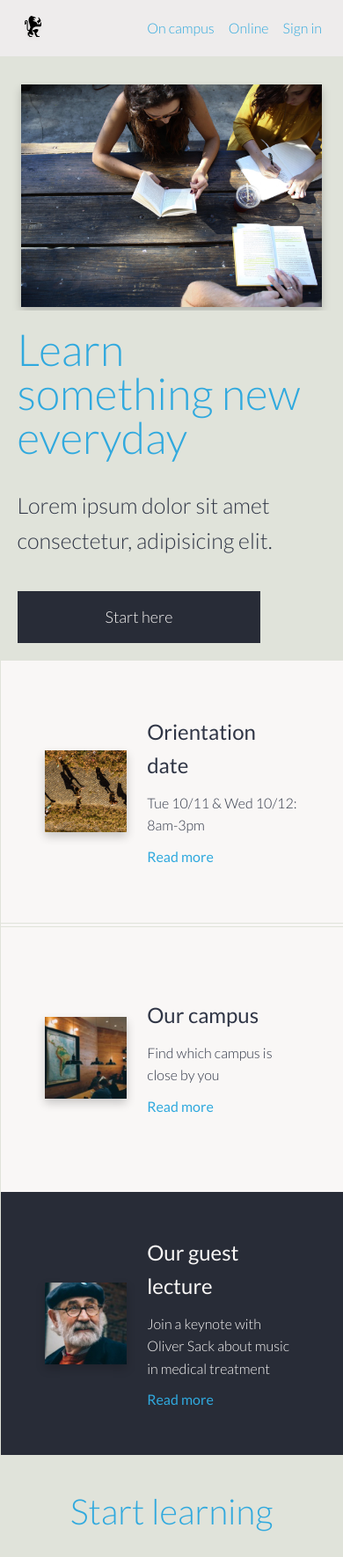
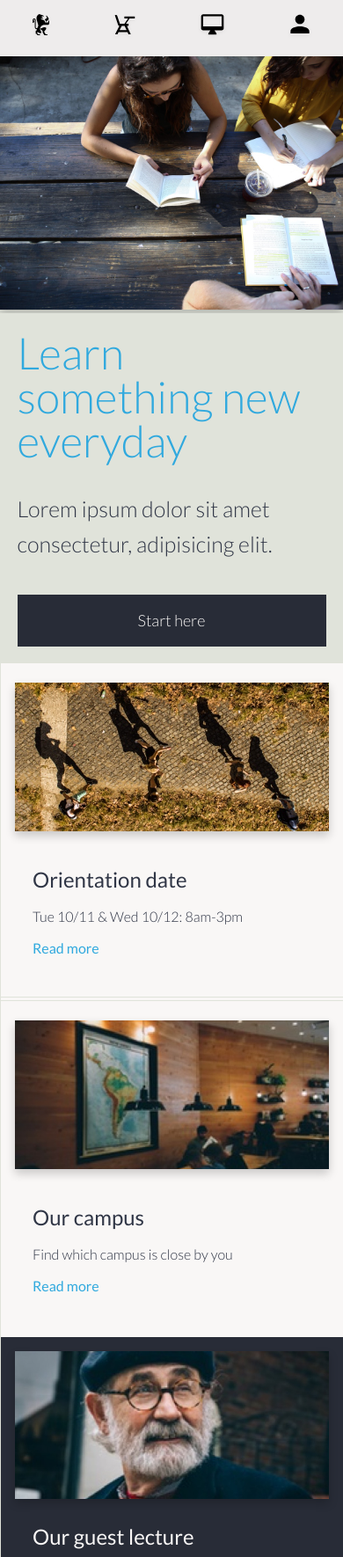
Before and after one commit to zuhranahmed/colmar-academy, a website: page index.html in a window 390 px wide. Shown: the top 1770 px of the page at 88% size. Drawn offline with Linux system fonts and the light colour scheme.

Commit message:
Added media queries for nav, header, & info-blocks at 600px

```diff
--- a/index.html
+++ b/index.html
@@ -14,7 +14,7 @@
     </head>
 
     <body class="container">
-        <nav class="nav">
+        <nav class="nav nav--desktop">
             <a href="#" class="nav__logo-link">
                 <img src="img/ic-logo.svg" alt="Colmar Academy logo" class="nav__logo">
                 <span class="nav__name nav__name--bold">Colmar</span>
@@ -27,6 +27,13 @@
             </ul>
         </nav>
 
+        <nav class="nav nav--mobile">
+            <a href="#" class="nav__link"><img src="img/ic-logo.svg" alt="Colmar Academy logo" class="nav__mobile-icon"></a>
+            <a href="#" class="nav__link"><img src="img/ic-on-campus.svg" alt="On campus icon" class="nav__mobile-icon"></a>
+            <a href="#" class="nav__link"><img src="img/ic-online.svg" alt="Online icon" class="nav__mobile-icon"></a>
+            <a href="#" class="nav__link"><img src="img/ic-login.svg" alt="Login icon" class="nav__mobile-icon"></a>
+        </nav>
+
         <header class="header-picture">
             <img src="img/banner.jpg" alt="Students studying">
         </header>
@@ -34,7 +41,7 @@
         <header class="header-content">
             <h1 class="heading-1">Learn something new everyday</h1>
             <h2 class="heading-2">Lorem ipsum dolor sit amet consectetur, adipisicing elit. </h2>
-            <a href="#" class="btn btn--big">Start here</a>
+            <a href="#" class="btn btn--big header-content__btn">Start here</a>
         </header>
 
         <div class="practice">
@@ -46,28 +53,38 @@
 
         <div class="info">
             <div class="info-block">
-                <img src="img/information-orientation.jpg" alt="Students walking on campus" class="info-block__img">
+                <picture>
+                    <source srcset="img/information-orientation-mobile.jpg" media="(max-width: 37.5em)" class="info-block__img">
+                    <img srcset="img/information-orientation.jpg" alt="Campus" src="img/information-orientation.jpg" class="info-block__img">
+                </picture>
+
                 <div class="info-block__content">
                     <h4 class="heading-4 mb-sm">Orientation date</h4>
-                    <p class="info-block__time">Tue 10/11 & Wed 10/12: 8am-3pm</p>
+                    <p class="info-block__description">Tue 10/11 & Wed 10/12: 8am-3pm</p>
                     <a href="#" class="btn btn--small">Read more</a>
                 </div>
             </div>
 
             <div class="info-block">
-                <img src="img/information-campus.jpg" alt="Campus" class="info-block__img">
+                <picture>
+                    <source srcset="img/information-campus-mobile.jpg" media="(max-width: 37.5em)" class="info-block__img">
+                    <img srcset="img/information-campus.jpg" alt="Campus" src="img/information-campus.jpg" class="info-block__img">
+                </picture>
                 <div class="info-block__content">
                     <h4 class="heading-4 mb-sm">Our campus</h4>
-                    <p class="info-block__time">Find which campus is close by you</p>
+                    <p class="info-block__description">Find which campus is close by you</p>
                     <a href="#" class="btn btn--small">Read more</a>
                 </div>
             </div>
 
-            <div class="info-block info-block--color">
-                <img src="img/information-guest-lecture.jpg" alt="Oliver Sack" class="info-block__img">
+            <div class="info-block">
+                <picture>
+                    <source srcset="img/information-guest-lecture-mobile.jpg" media="(max-width: 37.5em)" class="info-block__img">
+                    <img srcset="img/information-guest-lecture.jpg" alt="Oliver Sack" src="img/information-guest-lecture.jpg" class="info-block__img">
+                </picture>
                 <div class="info-block__content">
                     <h4 class="heading-4 mb-sm white-text">Our guest lecture</h4>
-                    <p class="info-block__time white-text">Join a keynote with Oliver Sack about music in medical treatment</p>
+                    <p class="info-block__description white-text">Join a keynote with Oliver Sack about music in medical treatment</p>
                     <a href="#" class="btn btn--small">Read more</a>
                 </div>
             </div>
--- a/sass/layout/_header.scss
+++ b/sass/layout/_header.scss
@@ -4,10 +4,11 @@
 
     @media only screen and (max-width: $bp-900) {
         padding: 3.2rem 2.4rem 0 2.4rem;
+        grid-column: full-start / full-end;
     }
 
-    @media only screen and (max-width: $bp-900) {
-        grid-column: full-start / full-end;
+    @media only screen and (max-width: $bp-600) {
+        padding: 0;
     }
 
     img {
@@ -23,10 +24,6 @@
     //padding-left: 5%;
     padding: 2rem 25% 2rem 5%;
 
-    @media only screen and (max-width: $bp-900) {
-        padding: 5%;
-    }
-
     display: flex;
     flex-direction: column;
     justify-content: center;
@@ -34,5 +31,14 @@
 
     @media only screen and (max-width: $bp-900) {
         grid-column: full-start / full-end;
+        padding: 5%;
     }
+
+    &__btn {
+        @media only screen and (max-width: $bp-600) {
+            align-self: stretch;
+        }
+    }
+
+
 }
--- a/sass/layout/_info.scss
+++ b/sass/layout/_info.scss
@@ -24,6 +24,11 @@
         padding: 5rem;
     }
 
+    @media only screen and (max-width: $bp-600) {
+        grid-template-columns: 1fr;
+        padding: 1.6rem;
+    }
+
     &:first-child {
         border-bottom: 1px solid $color-grey-light-2;
     }
@@ -32,12 +37,24 @@
         border-top: 1px solid $color-grey-light-2;
     }
 
+    // Give last info-block dark color
+    &:last-child {
+        background-color: $color-primary;
+    }
+
     &__img {
         width: 100%;
+        height: auto;
         box-shadow: 0 .5rem 1rem rgba(0,0,0, .2);
     }
 
-    &__time {
+    &__content {
+        @media only screen and (max-width: $bp-600) {
+            padding: 2rem;
+        }
+    }
+
+    &__description {
         font-size: $default-font-size;
         margin-bottom: 1rem;
     }
--- a/sass/layout/_nav.scss
+++ b/sass/layout/_nav.scss
@@ -8,6 +8,27 @@
 
     display: flex;
     align-items: center;
+
+    @media only screen and (max-width: $bp-600) {
+        padding: 0;
+        height: 6.4rem;
+    }
+
+    &--desktop {
+        @media only screen and (max-width: $bp-600) {
+            display: none;
+        }
+    }
+
+    &--mobile {
+        display: none;
+
+        @media only screen and (max-width: $bp-600) {
+            display: flex;
+            align-items: center;
+            justify-content: space-around;
+        }
+    }
 
     &__logo-link {
         text-decoration: none;
@@ -50,10 +71,15 @@
 
         display: flex;
         margin-left: auto;
-
     }
 
     &__item {
+
+        @media only screen and (max-width: $bp-600) {
+            display: flex;
+            align-items: center;
+        }
+
         &:not(:last-child) {
             margin-right: 1.6rem;
         }
@@ -73,4 +99,9 @@
             color: $color-primary;
         }
     }
+
+    &__mobile-icon {
+        height: 3.2rem;
+        width: auto;
+    }
 }
```
Also changed, not shown: css/style.css.
